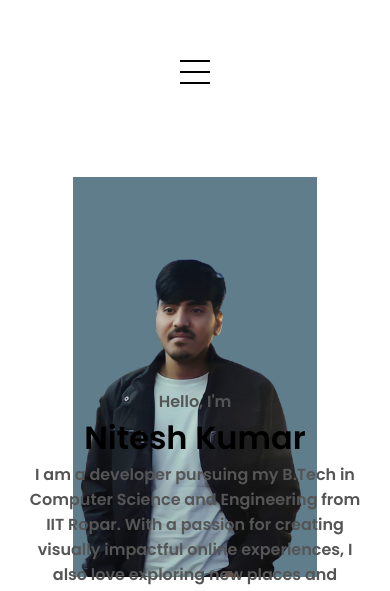
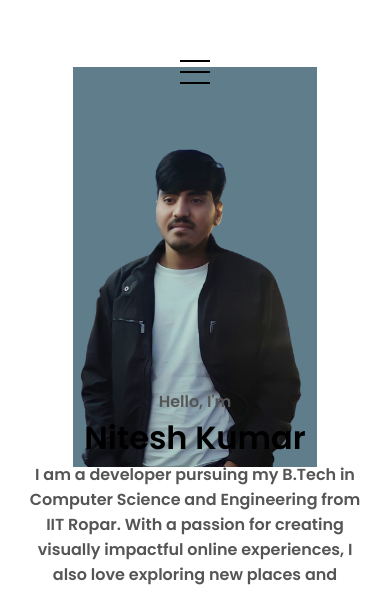
Before and after one commit to nk-gujjar/my-portfolio, a plain HTML site: page index.html in a window 390 px wide. Shown: the top 591 px of the page. Drawn offline with Linux system fonts and the light colour scheme.

Commit message:
Update mediaqueries.css

```diff
--- a/mediaqueries.css
+++ b/mediaqueries.css
@@ -1,11 +1,12 @@
 @media screen and (max-width: 1400px) {
  #profile {
-   height: 83vh;
+   height: 70vh;
    margin-bottom: 6rem;
  }
  .about-containers {
    flex-wrap: wrap;
  }
+
 }
 
 @media screen and (max-width: 1200px) {
@@ -34,10 +35,11 @@
    margin: 0 5%;
  }
  .section__pic-container {
-   width: 275px;
-   height: 275px;
+   width: 400px;
+   height: 400px;
    margin: 0 auto 2rem;
  }
+
  .about-containers {
    margin-top: 0;
  }
@@ -86,6 +88,7 @@
    width: auto;
    height: 46vw;
    justify-content: center;
+   align-items: center;
  }
  .section__text__p2 {
    font-size: 1.25rem;
```
